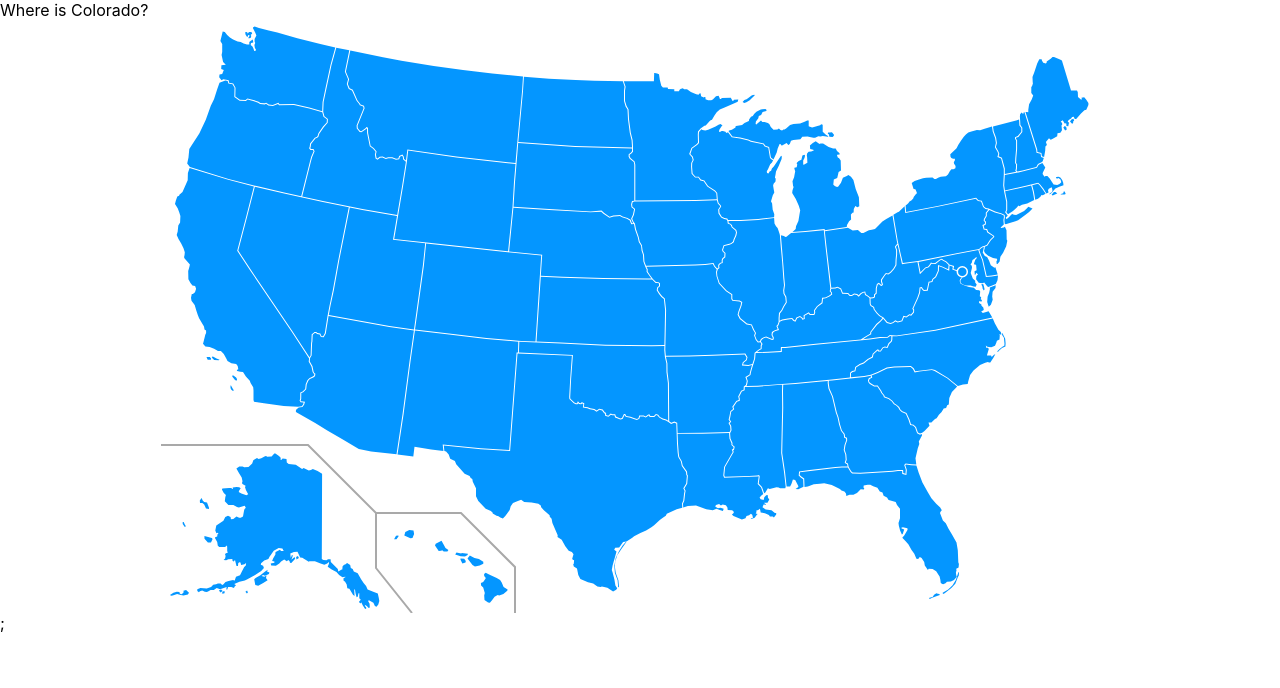
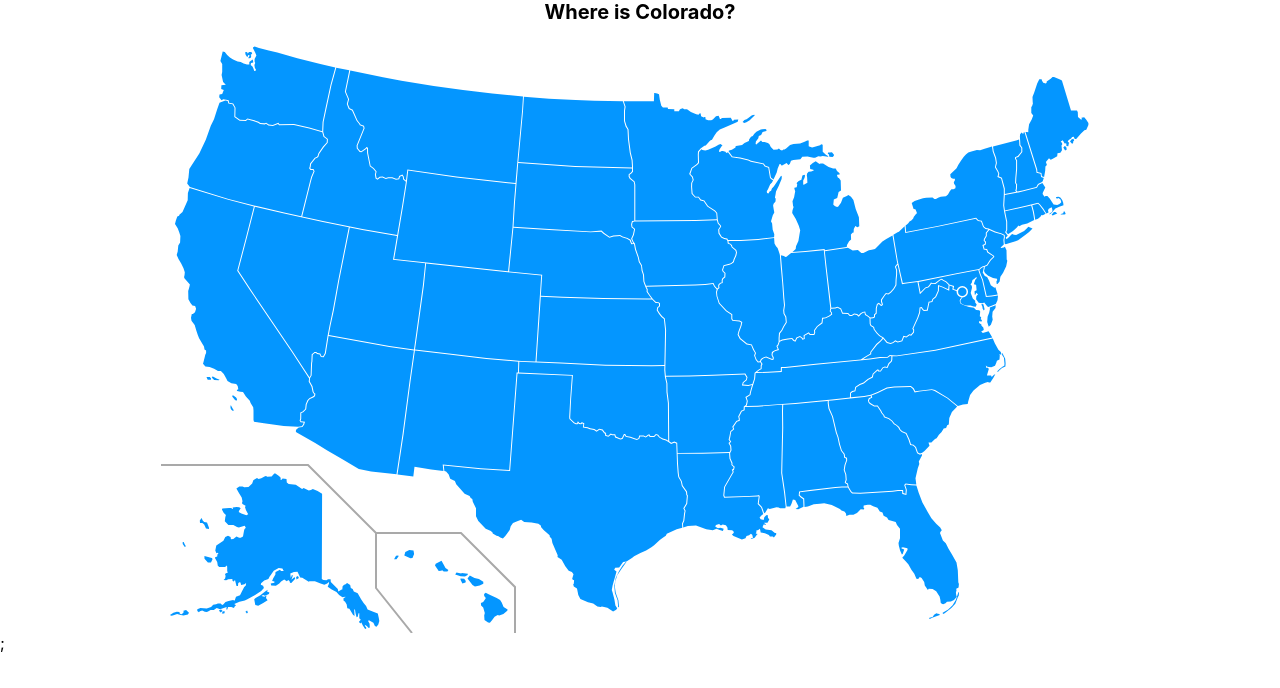
Before and after one commit to cjcoops/us-state-machine, a React (Create React App) app: page / in a window 1280 px wide. Shown: the top 688 px of the page. Built offline with nearby package versions, Linux system fonts and the light colour scheme.

Commit message:
Create dialog component

```diff
--- a/src/App.css
+++ b/src/App.css
@@ -13,12 +13,23 @@
   fill: rgba(0, 107, 166, 1);
 }
 
-.state.answer, .state.answer:hover {
+.state.answer,
+.state.answer:hover {
   fill: rgb(56, 199, 52);
 }
-.state.correct, .state.correct:hover {
-  fill: rgba(255, 188, 66, 1);
-}
-.state.incorrect, .state.incorrect:hover {
+
+.state.incorrect,
+.state.incorrect:hover {
   fill: rgba(216, 17, 89, 1);
 }
+
+.dialog {
+  text-align: center;
+  font-weight: bold;
+  font-size: 20px;
+}
+
+.app {
+  display: grid;
+  grid-template-rows: 40px 1fr;
+}
--- a/src/App.js
+++ b/src/App.js
@@ -1,7 +1,8 @@
-import React, { useState } from 'react';
+import React, { useState, useEffect } from 'react';
 import './App.css';
 import State from './State';
 import Map from './Map';
+import Dialog from './Dialog';
 import STATE_SVG_PATHS from './state-svg-paths.js';
 import { useMachine } from '@xstate/react';
 import gameMachine from './gameMachine';
@@ -9,38 +10,50 @@ import gameMachine from './gameMachine';
 function App() {
   const [current, send] = useMachine(gameMachine);
 
-  console.log(current);
+  // const handleGuess = stateName => {
+  //   send({ type: 'GUESS', data: stateName });
+  // };
 
-  // const [stateToGuess, setStateToGuess] = useState(getRandomState());
+  useEffect(() => {
+    window.addEventListener('keydown', event => {
+      if (event.code === 'Space') {
+        console.log(event);
+        event.preventDefault();
+        send({ type: 'RESTART' });
+      }
+    });
+  }, [send]);
 
-  const handleGuess = stateName => {
-    send({ type: 'GUESS', data: stateName });
+  const getStateClass = (stateName, { value, context }) => {
+    if (value === 'guessing') {
+      return '';
+    }
+
+    const isIncorrectGuess =
+      value === 'incorrect' && context.guess === stateName;
+
+    if (isIncorrectGuess) {
+      return 'incorrect';
+    }
+
+    const isCorrectAnswer = context.currentState.name === stateName;
+
+    if (isCorrectAnswer) {
+      return 'answer';
+    }
+
+    return '';
   };
-
-  const restart = () => send({ type: 'RESTART' });
-
-  // const getStateClass = (stateName, {value, context}) => {
-  //   if (value === 'guessing') {
-  //     return ''
-  //   }
-  //   if (value === 'correct') {
-  //     if (context.currentState.name === stateName) {
-  //       return 'correct'
-  //     } else if ()
-  //   }
-  // }
 
   const mapStates = Object.keys(STATE_SVG_PATHS).map(stateCode => {
     const state = STATE_SVG_PATHS[stateCode];
 
-    const classes =
-      current.context.currentState.name === state.name ? current.value : '';
+    const classes = getStateClass(state.name, current);
 
     return (
       <State
         key={stateCode}
         path={state.path}
-        stateCode={stateCode}
         classes={classes}
         onClick={() => send({ type: 'GUESS', data: state.name })}
       />
@@ -48,26 +61,8 @@ function App() {
   });
 
   return (
-    <div>
-      {current.value === 'guessing' ? (
-        <div>Where is {current.context.currentState.name}?</div>
-      ) : null}
-      {current.value === 'correct' ? (
-        <div>
-          You are correct!{' '}
-          <span onClick={() => send({ type: 'RESTART' })}>
-            Click to play again
-          </span>
-        </div>
-      ) : null}
-      {current.value === 'incorrect' ? (
-        <div>
-          You are incorrect!{' '}
-          <span onClick={() => send({ type: 'RESTART' })}>
-            Click to play again
-          </span>
-        </div>
-      ) : null}
+    <div className="app">
+      <Dialog {...current} />
       <Map>{mapStates}</Map>;
     </div>
   );
--- /dev/null
+++ b/src/Dialog.js
@@ -0,0 +1,26 @@
+import React from 'react';
+
+function Dialog({ value, context }) {
+  let message = '';
+
+  switch (value) {
+    case 'guessing':
+      message = `Where is ${context.currentState.name}?`;
+      break;
+
+    case 'correct':
+      message = `Correct! Hit Space to Play Again`;
+      break;
+
+    case 'incorrect':
+      message = ` Unlucky! Hit Space to Play Again`;
+      break;
+
+    default:
+      throw new Error('Unhandled game state');
+  }
+
+  return <div className="dialog">{message}</div>;
+}
+
+export default Dialog;
--- a/src/gameMachine.js
+++ b/src/gameMachine.js
@@ -10,22 +10,35 @@ const gameMachine = Machine({
   },
   states: {
     correct: {
-      on: { RESTART: 'guessing' }
+      on: {
+        RESTART: {
+          target: 'guessing',
+          actions: [
+            assign({
+              currentState: (context, event) => getRandomState()
+            })
+          ]
+        }
+      }
     },
     incorrect: {
-      on: { RESTART: 'guessing' }
+      on: {
+        RESTART: {
+          target: 'guessing',
+          actions: [
+            assign({
+              currentState: (context, event) => getRandomState()
+            })
+          ]
+        }
+      }
     },
     guessing: {
       on: {
         GUESS: [
           {
             target: 'correct',
-            // Only transition to 'searching' if the guard (cond) evaluates to true
-            // cond: searchValid, // or { type: 'searchValid' }
             cond: (context, event) => {
-              //   console.log(context);
-              //   console.log(event);
-
               return context.currentState.name === event.data;
             },
             actions: [
```
Also changed, not shown: src/State.js (+2 -5 lines).
